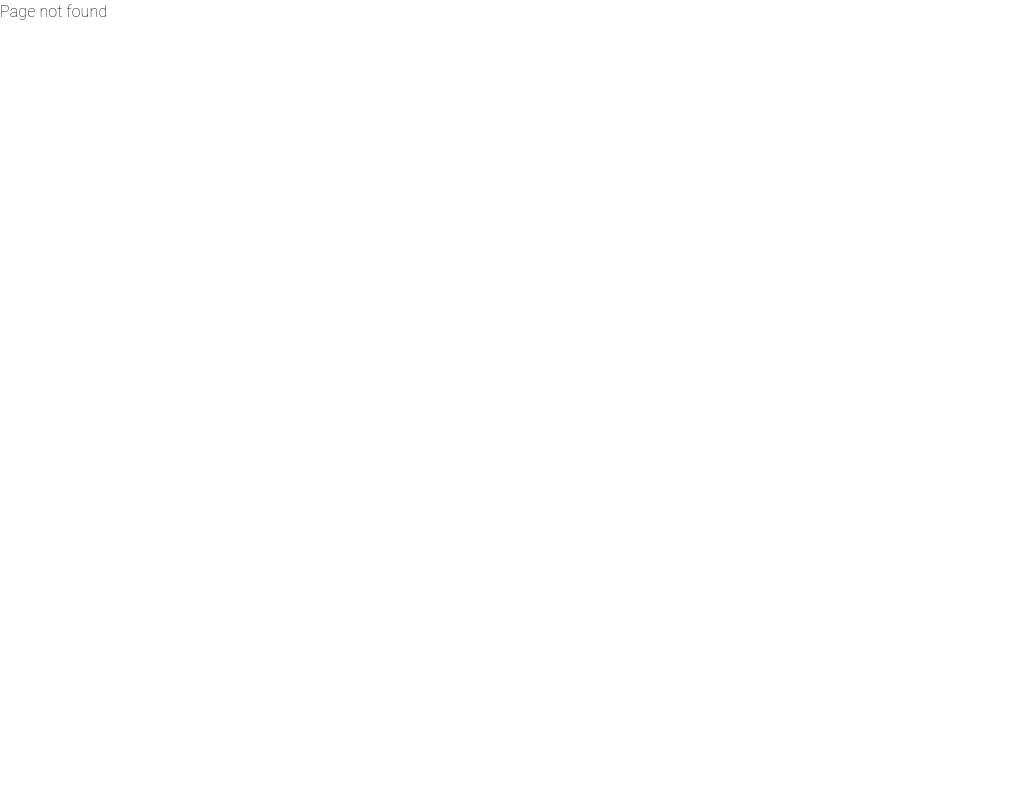
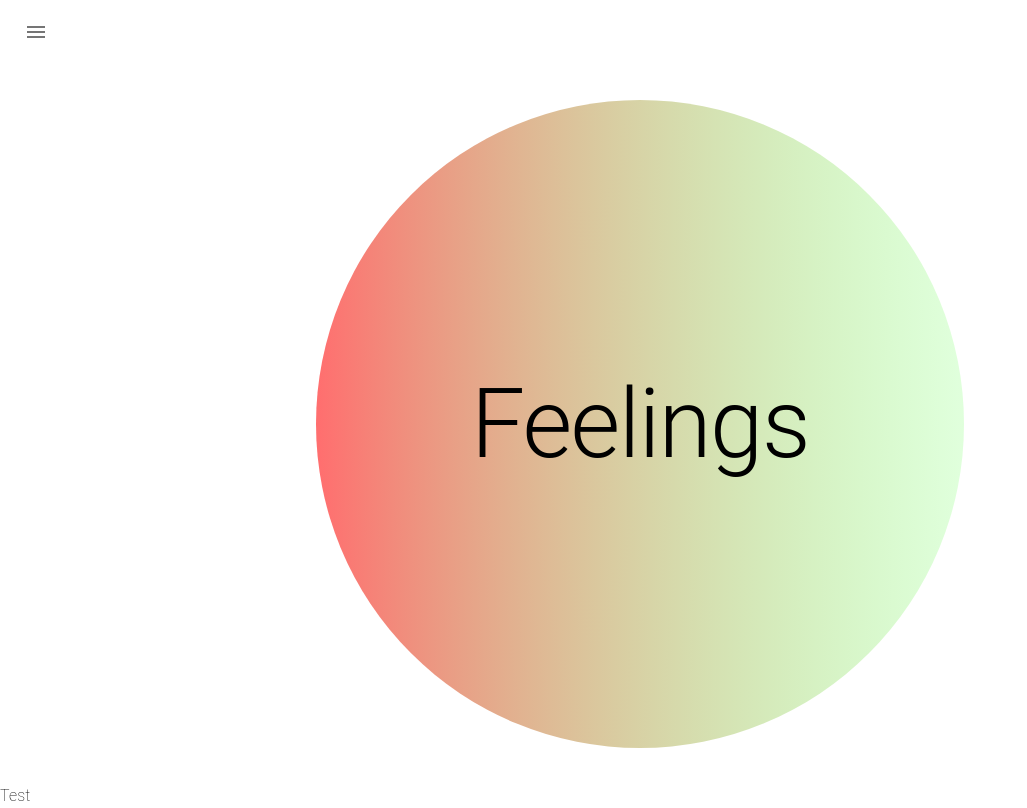
Before and after one commit to gmoran6/feelings, a React (Create React App) app: page /settings in a window 1280 px wide. Before the commit this address had no page. Shown: the whole page, without its empty margins (0-1027 px from the left). Built offline with nearby package versions, Linux system fonts and the light colour scheme.

Commit message:
Add settings page

```diff
--- a/src/App.tsx
+++ b/src/App.tsx
@@ -12,6 +12,7 @@ import DataPage from './pages/DataPage';
 import FeelingSavedPage from './pages/FeelingSavedPage';
 import MainPage from './pages/MainPage';
 import { History } from 'history';
+import SettingsPage from './pages/SettingsPage';
 
 const TestPage = () => {
   return (
@@ -93,6 +94,9 @@ const FeelingsApp = (props:{
         <Route exact path="/feelings">
           <EnterFeelingsPage navigate={navigate} saveMeasurement={saveMeasurement} />
         </Route>
+        <Route exact path="/settings">
+          <SettingsPage />
+        </Route>
         <Route exact path="/">
           <MainPage />
         </Route>
--- /dev/null
+++ b/src/pages/SettingsPage.tsx
@@ -0,0 +1,20 @@
+import React from 'react';
+import AppBarComponent from './MainPage';
+import makeStyles from '@material-ui/core/styles/makeStyles';
+import { Theme, createStyles, Typography } from '@material-ui/core';
+
+const useStyles = makeStyles((theme: Theme) => createStyles({
+
+  }));
+
+const SettingsPage = () => {
+    const classes = useStyles();
+    return (
+      <>
+        <AppBarComponent />
+        <Typography>Test</Typography>
+      </>
+    );
+}
+
+export default SettingsPage;
```
